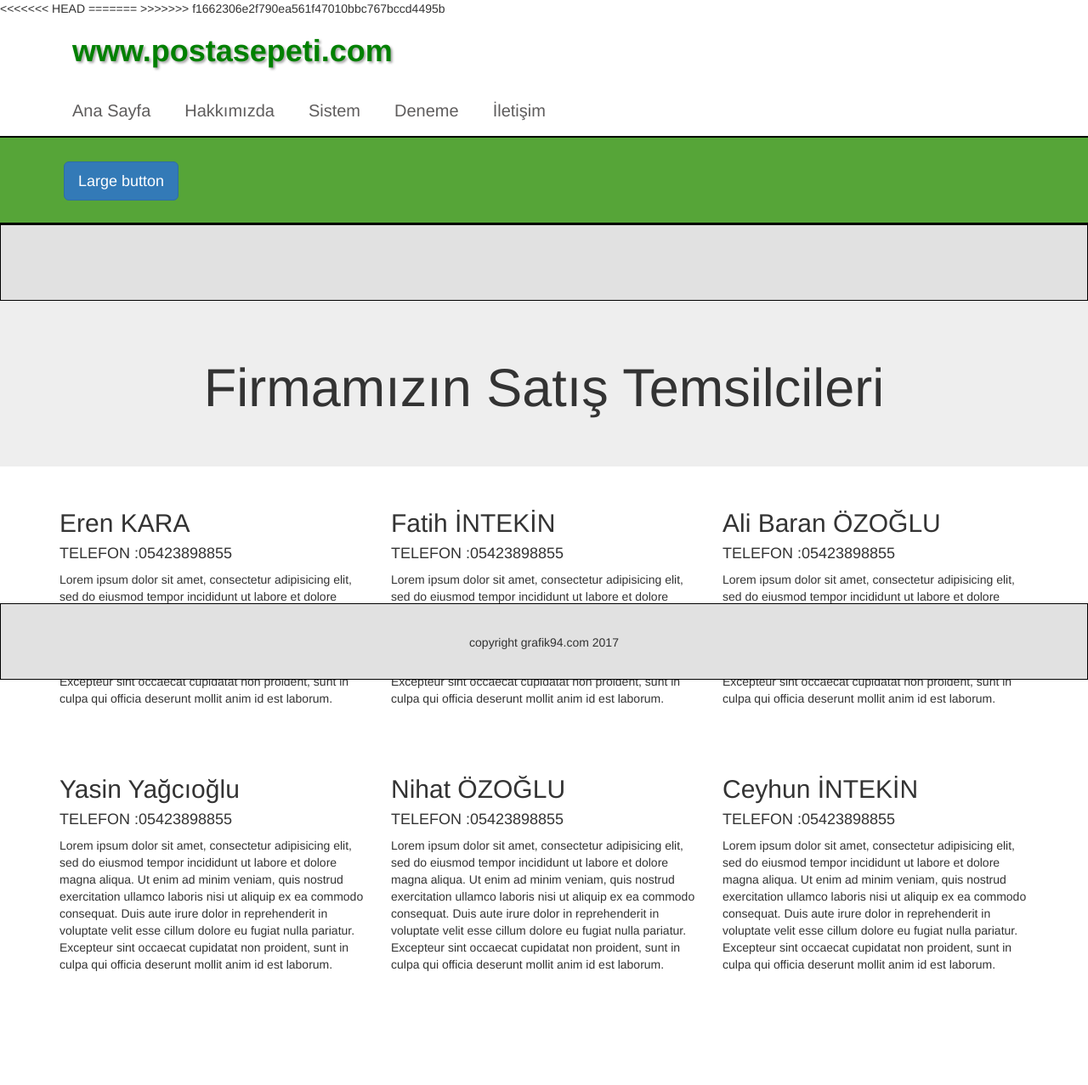
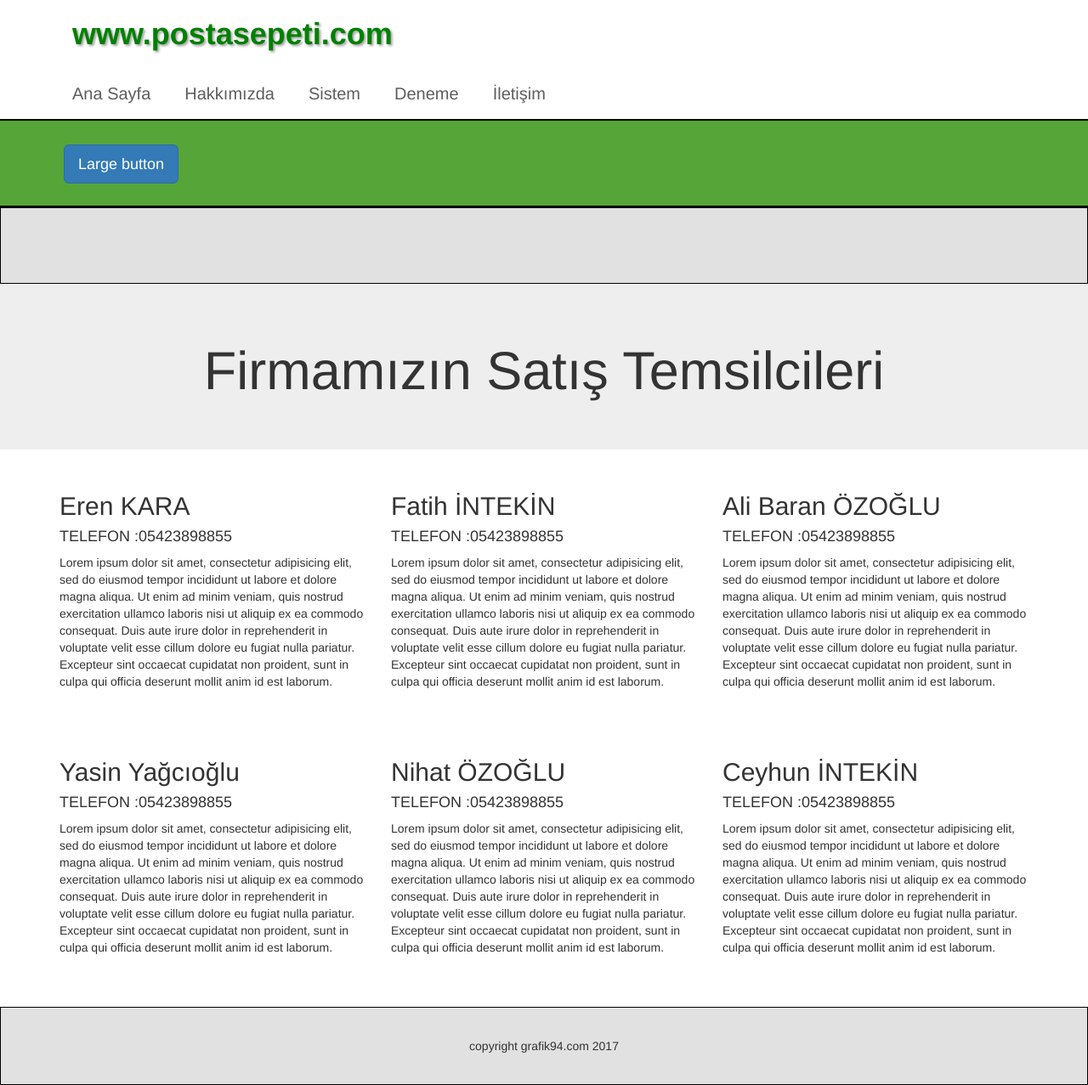
Before and after one commit to fatihint/postasepeti, a PHP site: page /template-parts/iletisim.php in a window 1280 px wide. Shown: the whole page at 85% size. Before the commit the page ends 1143 px from the top, so only its background shows below. Run offline with PHP 8.4, Linux system fonts and the light colour scheme; some libraries are stand-ins or nearby versions.

Commit message:
tasarim iyilestirmeleri

```diff
--- a/assets/css/style.css
+++ b/assets/css/style.css
@@ -100,14 +100,16 @@ header#header .sprite {
 **************************/
 
 #footer {
-    height: 90px;
     border: 1px solid black;
     background: #e1e1e1;
     text-align: center;
     line-height: 90px;
     position: absolute;
-    bottom: 0;
     width: 100%;
+}
+
+#footer .container p {
+    margin: 0;
 }
 
 /*************************
--- a/header.php
+++ b/header.php
@@ -5,13 +5,7 @@
         <title></title>
         <link rel="stylesheet" href="../assets/css/bootstrap.css">
         <link rel="stylesheet" href="../assets/css/style.css">
-<<<<<<< HEAD
         <script src="https://code.jquery.com/jquery-2.2.4.min.js" integrity="sha256-BbhdlvQf/xTY9gja0Dq3HiwQF8LaCRTXxZKRutelT44=" crossorigin="anonymous"></script>
-=======
-        <script
-			  src="https://code.jquery.com/jquery-2.2.4.min.js" integrity="sha256-BbhdlvQf/xTY9gja0Dq3HiwQF8LaCRTXxZKRutelT44=" crossorigin="anonymous"></script>
-
->>>>>>> f1662306e2f790ea561f47010bbc767bccd4495b
     </head>
     <body>
         <header id="header">
@@ -33,11 +27,11 @@
 
                         <div class="collapse navbar-collapse" id="bs-example-navbar-collapse-1">
                             <ul class="nav navbar-nav">
-                                <li><a href="#">Ana Sayfa</a></li>
-                                <li><a href="#">Hakkımızda</a></li>
+                                <li><a href="anasayfa.php">Ana Sayfa</a></li>
+                                <li><a href="hakkimizda.php">Hakkımızda</a></li>
                                 <li><a href="#">Sistem</a></li>
                                 <li><a href="#">Deneme</a></li>
-                                <li><a href="#">İletişim</a></li>
+                                <li><a href="iletisim.php">İletişim</a></li>
                             </ul>
                         </div>
                     </nav>
```
